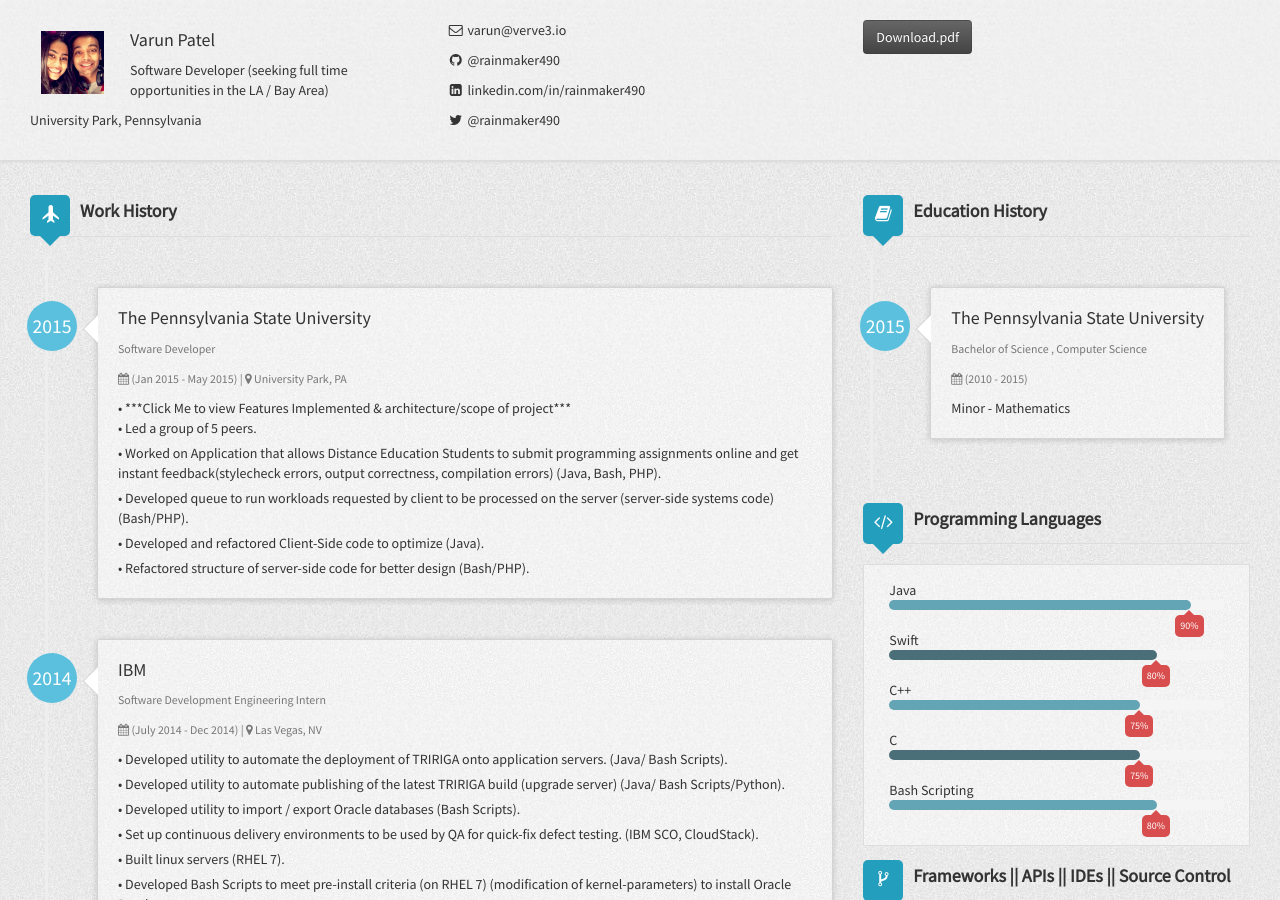
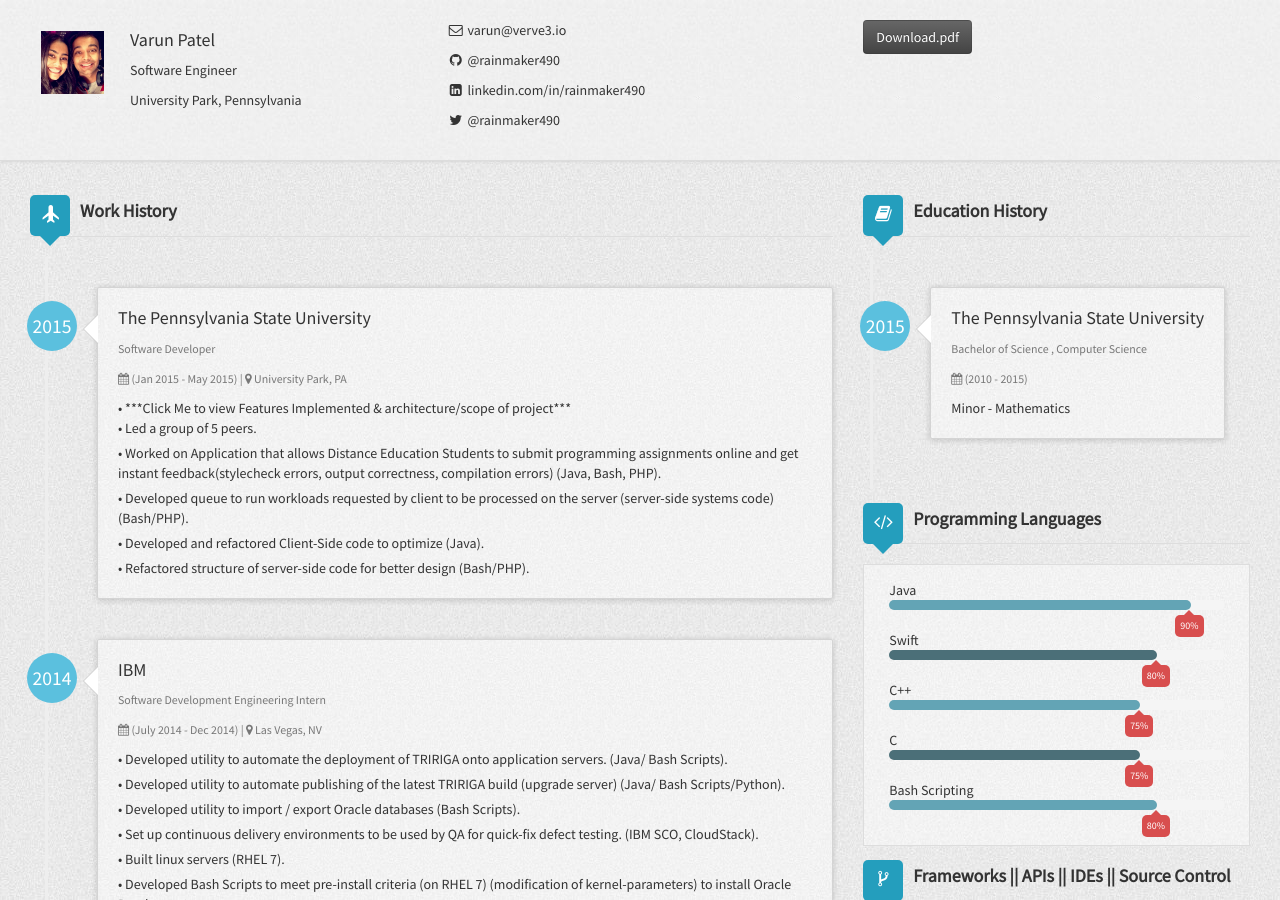
Before and after one commit to rainmaker490/rainmaker490.github.io, a Jekyll site: the page built from index.html, in a window 1280 px wide and 900 px high. Built offline with Jekyll 4.4.1, drawn with Linux system fonts in a browser that asks for light colours.

Commit message:
Update Title

```diff
--- a/_config.yml
+++ b/_config.yml
@@ -9,7 +9,7 @@
 # Author settings
 author:
   name: Varun Patel
-  title: Software Developer (seeking full time opportunities in the LA / Bay Area)
+  title: Software Engineer
   address: University Park, Pennsylvania
   email: varun@verve3.io
   link: http://rainmaker490.github.io
```
